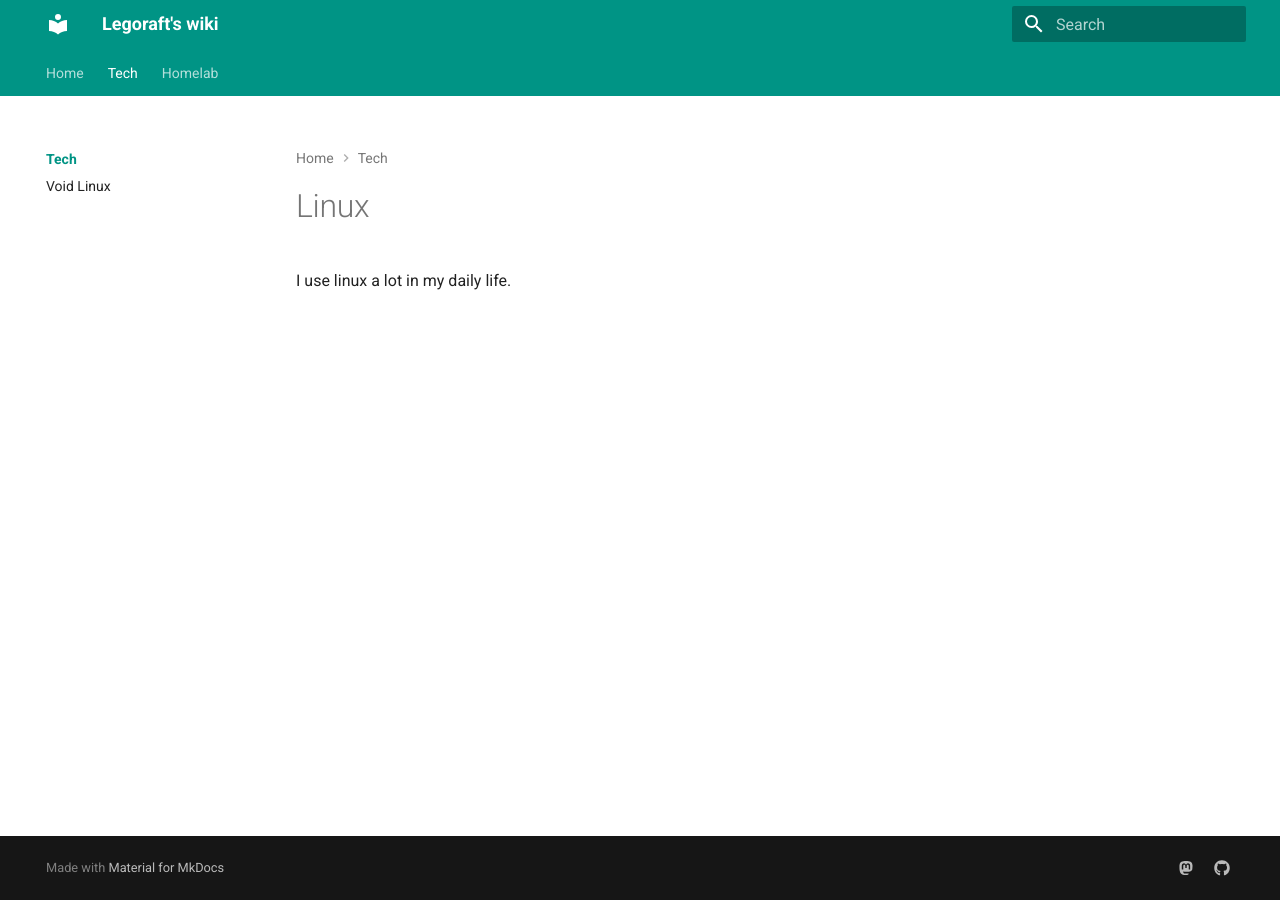
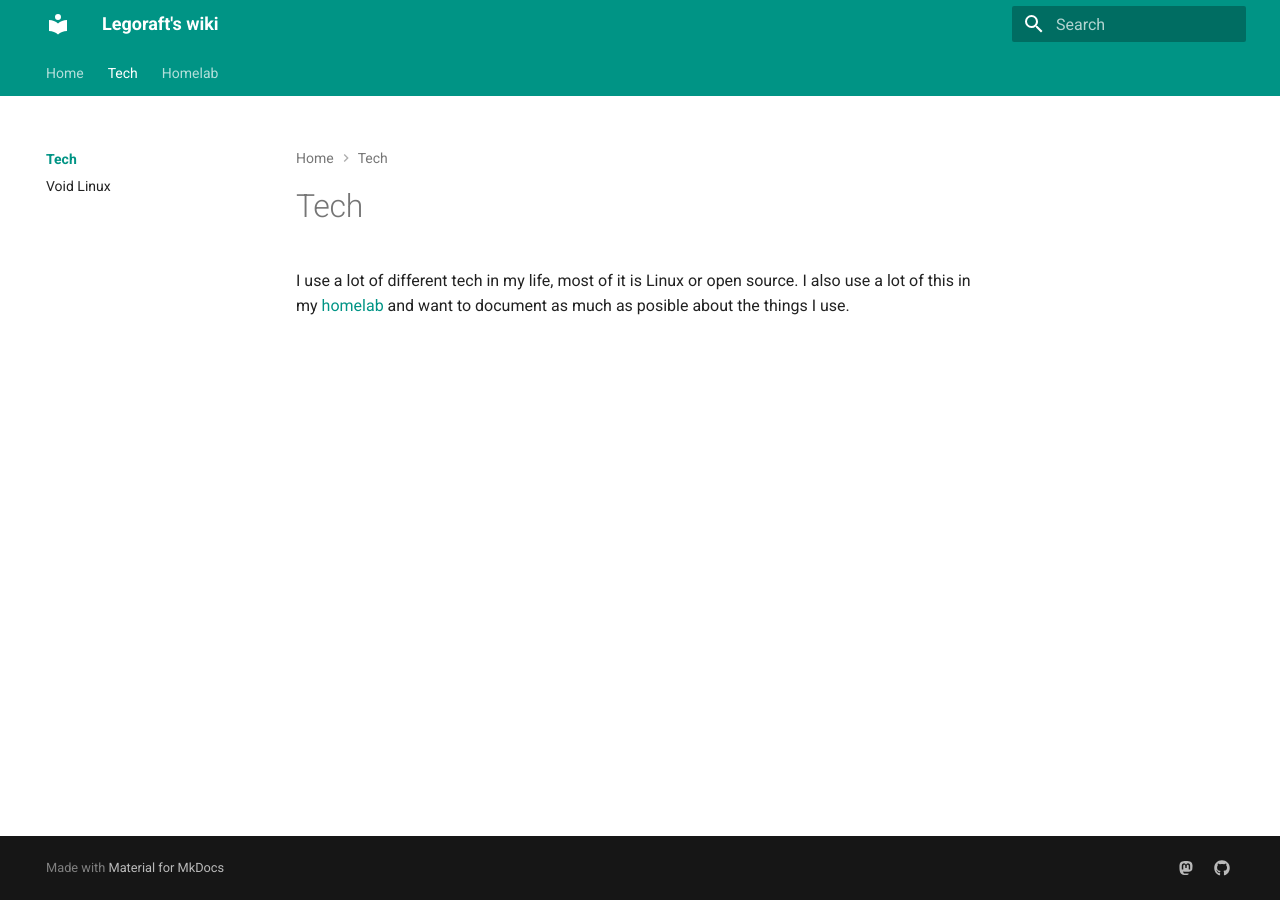
Before and after one commit to legoraft/wiki, an MkDocs documentation site: the page built from docs/tech/index.md, in a window 1280 px wide. Built offline with MkDocs 1.6.1 and Material for MkDocs 9.7.7, drawn with Linux system fonts in a browser that asks for light colours.

Commit message:
Added some info on tech

```diff
--- a/docs/tech/index.md
+++ b/docs/tech/index.md
@@ -1,3 +1,3 @@
-# Linux
+# Tech
 
-I use linux a lot in my daily life.
+I use a lot of different tech in my life, most of it is Linux or open source. I also use a lot of this in my [homelab](../homelab/index.md) and want to document as much as posible about the things I use.
```
